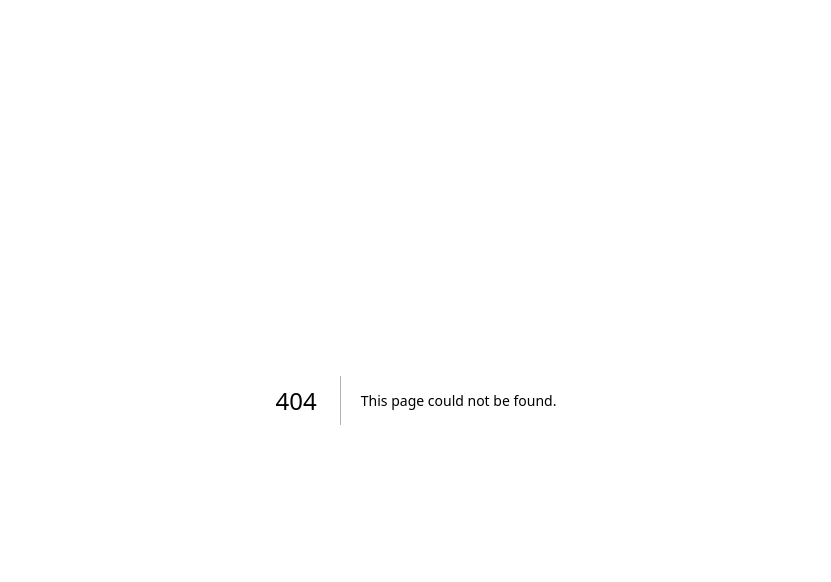
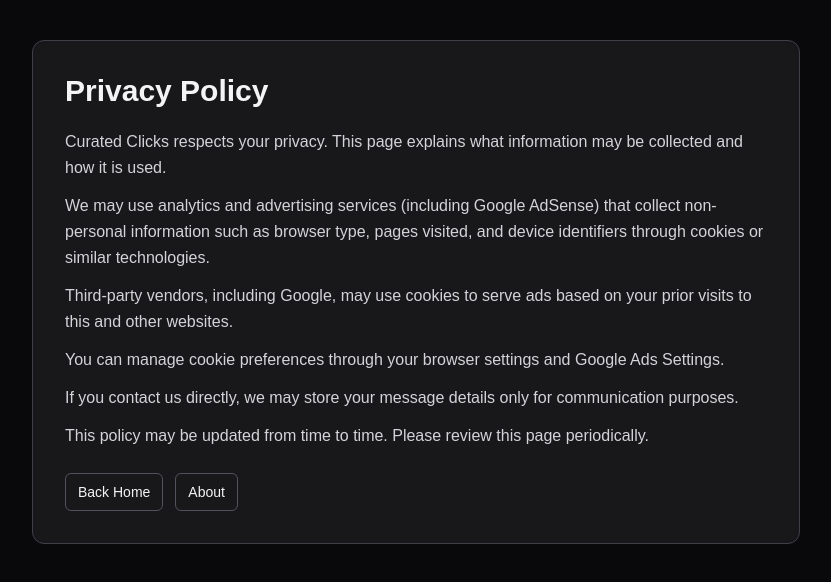
Before and after one commit to tiramisucandy2428-bit/CuratedClicks, a Next.js app in the folder curated-clicks/: page /privacy-policy in a window 1280 px wide. Before the commit this address had no page. Shown: the top 582 px of the page, without its empty margins (224-1055 px from the left). Built offline with nearby package versions, Linux system fonts and the light colour scheme.

Commit message:
Add About and Privacy Policy pages

```diff
--- /dev/null
+++ b/curated-clicks/app/about/page.js
@@ -0,0 +1,32 @@
+import Link from "next/link";
+
+export const metadata = {
+  title: "About | Curated Clicks",
+  description: "About Curated Clicks and what we publish.",
+};
+
+export default function AboutPage() {
+  return (
+    <main className="min-h-screen bg-zinc-950 px-4 py-10 text-zinc-100">
+      <div className="mx-auto max-w-3xl rounded-xl border border-zinc-700 bg-zinc-900 p-6 sm:p-8">
+        <h1 className="text-3xl font-bold text-zinc-100">About Curated Clicks</h1>
+        <p className="mt-4 text-sm leading-relaxed text-zinc-300 sm:text-base">
+          Curated Clicks shares practical blogs on Home Decors, Gaming, AI tools, and Seasonal picks. We aim to
+          publish clear, useful content that helps readers discover better tools, ideas, and products.
+        </p>
+        <p className="mt-3 text-sm leading-relaxed text-zinc-300 sm:text-base">
+          Some pages may include advertisements and affiliate links to support maintaining and improving this site.
+        </p>
+
+        <div className="mt-6 flex flex-wrap gap-3">
+          <Link href="/" className="rounded-md border border-zinc-600 px-3 py-2 text-sm hover:bg-zinc-800">
+            Back Home
+          </Link>
+          <Link href="/privacy-policy" className="rounded-md border border-zinc-600 px-3 py-2 text-sm hover:bg-zinc-800">
+            Privacy Policy
+          </Link>
+        </div>
+      </div>
+    </main>
+  );
+}
--- a/curated-clicks/app/page.js
+++ b/curated-clicks/app/page.js
@@ -297,9 +297,23 @@ export default function Home() {
           ) : null}
 
           {activeSection === "contact" ? (
-            <p className="mx-auto mt-6 max-w-xl text-sm text-zinc-100/90 sm:text-base">
-              Reach us for collaborations, product inquiries, and partnerships at contact@curatedclicks.com.
-            </p>
+            <div className="mx-auto mt-6 max-w-xl text-sm text-zinc-100/90 sm:text-base">
+              <p>Reach us for collaborations, product inquiries, and partnerships at contact@curatedclicks.com.</p>
+              <div className="mt-4 flex flex-wrap justify-center gap-3">
+                <Link
+                  href="/about"
+                  className="rounded-md border border-zinc-400/40 bg-black/30 px-3 py-1.5 text-xs font-semibold uppercase tracking-wider text-zinc-100 hover:bg-black/45"
+                >
+                  About
+                </Link>
+                <Link
+                  href="/privacy-policy"
+                  className="rounded-md border border-zinc-400/40 bg-black/30 px-3 py-1.5 text-xs font-semibold uppercase tracking-wider text-zinc-100 hover:bg-black/45"
+                >
+                  Privacy Policy
+                </Link>
+              </div>
+            </div>
           ) : null}
         </div>
       </section>
--- /dev/null
+++ b/curated-clicks/app/privacy-policy/page.js
@@ -0,0 +1,48 @@
+import Link from "next/link";
+
+export const metadata = {
+  title: "Privacy Policy | Curated Clicks",
+  description: "Privacy Policy for Curated Clicks.",
+};
+
+export default function PrivacyPolicyPage() {
+  return (
+    <main className="min-h-screen bg-zinc-950 px-4 py-10 text-zinc-100">
+      <div className="mx-auto max-w-3xl rounded-xl border border-zinc-700 bg-zinc-900 p-6 sm:p-8">
+        <h1 className="text-3xl font-bold text-zinc-100">Privacy Policy</h1>
+
+        <section className="mt-5 space-y-3 text-sm leading-relaxed text-zinc-300 sm:text-base">
+          <p>
+            Curated Clicks respects your privacy. This page explains what information may be collected and how it is
+            used.
+          </p>
+          <p>
+            We may use analytics and advertising services (including Google AdSense) that collect non-personal
+            information such as browser type, pages visited, and device identifiers through cookies or similar
+            technologies.
+          </p>
+          <p>
+            Third-party vendors, including Google, may use cookies to serve ads based on your prior visits to this and
+            other websites.
+          </p>
+          <p>
+            You can manage cookie preferences through your browser settings and Google Ads Settings.
+          </p>
+          <p>
+            If you contact us directly, we may store your message details only for communication purposes.
+          </p>
+          <p>This policy may be updated from time to time. Please review this page periodically.</p>
+        </section>
+
+        <div className="mt-6 flex flex-wrap gap-3">
+          <Link href="/" className="rounded-md border border-zinc-600 px-3 py-2 text-sm hover:bg-zinc-800">
+            Back Home
+          </Link>
+          <Link href="/about" className="rounded-md border border-zinc-600 px-3 py-2 text-sm hover:bg-zinc-800">
+            About
+          </Link>
+        </div>
+      </div>
+    </main>
+  );
+}
```
